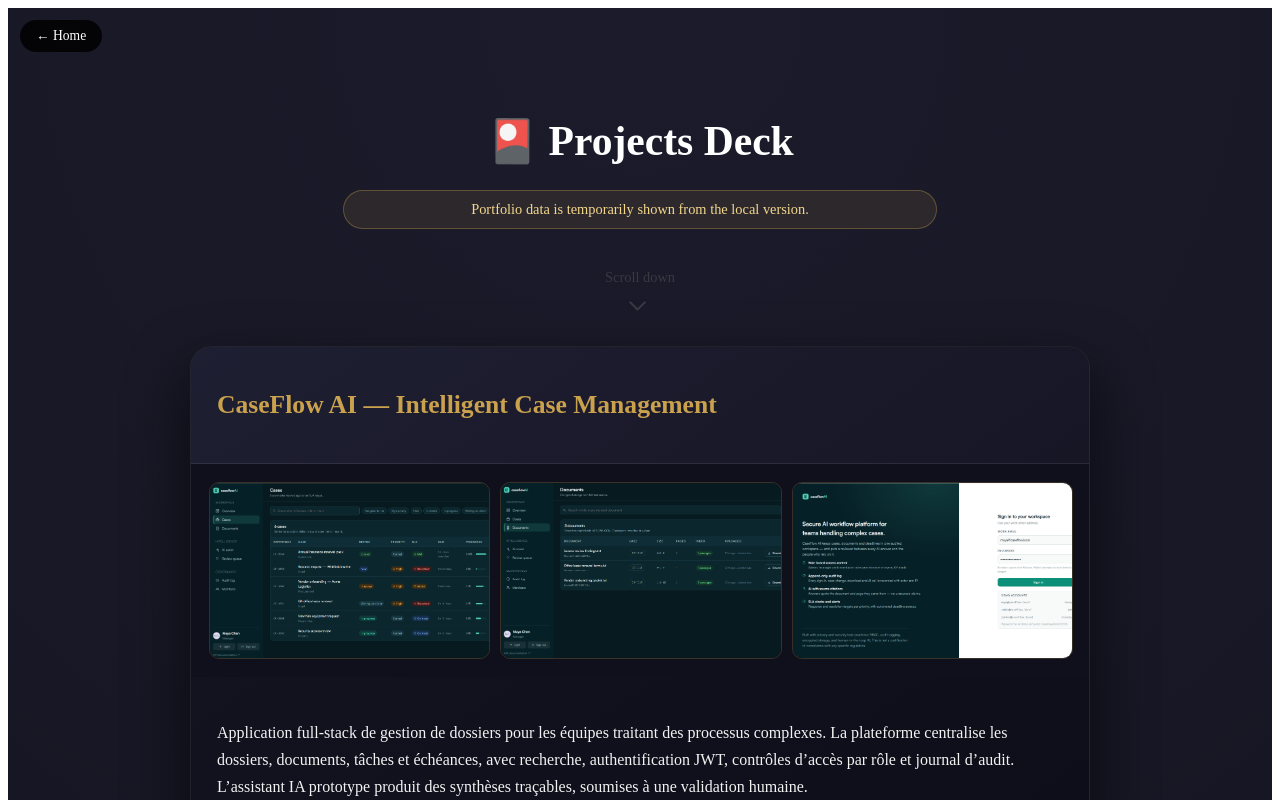
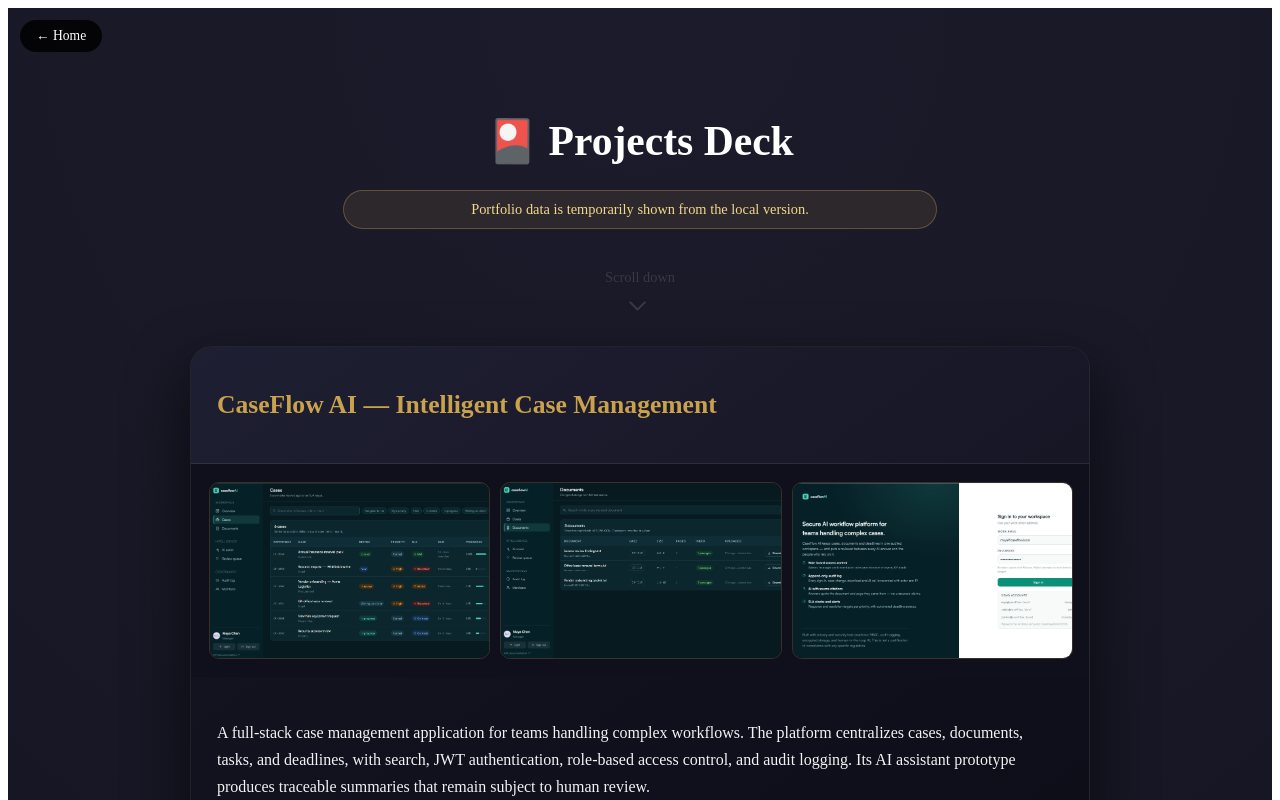
Before and after one commit to MamelAlbouryNdiaye/portfolio, a React app: page /projects in a window 1280 px wide. Shown: the top 800 px of the page. Built offline with nearby package versions, Linux system fonts and the light colour scheme; no server answers; the HTML template or start-up script is replaced by a standard one.

Commit message:
Translate CaseFlow AI description to English

```diff
--- a/src/data/projects.js
+++ b/src/data/projects.js
@@ -3,7 +3,7 @@ const projects = [
     id: "caseflow-ai",
     title: "CaseFlow AI — Intelligent Case Management",
     description:
-      "Application full-stack de gestion de dossiers pour les équipes traitant des processus complexes. La plateforme centralise les dossiers, documents, tâches et échéances, avec recherche, authentification JWT, contrôles d’accès par rôle et journal d’audit. L’assistant IA prototype produit des synthèses traçables, soumises à une validation humaine.",
+      "A full-stack case management application for teams handling complex workflows. The platform centralizes cases, documents, tasks, and deadlines, with search, JWT authentication, role-based access control, and audit logging. Its AI assistant prototype produces traceable summaries that remain subject to human review.",
     stack: [
       "React",
       "Vite",
```
